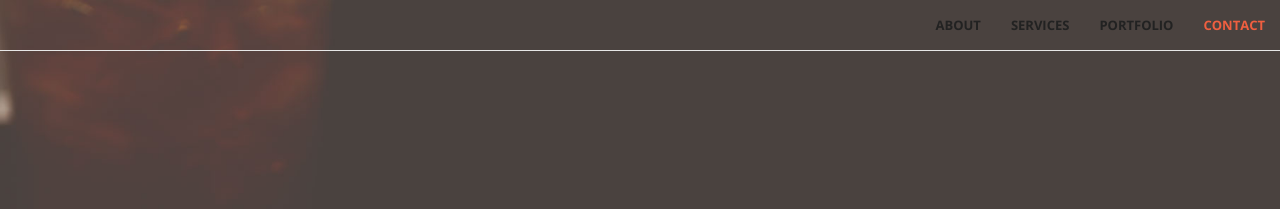
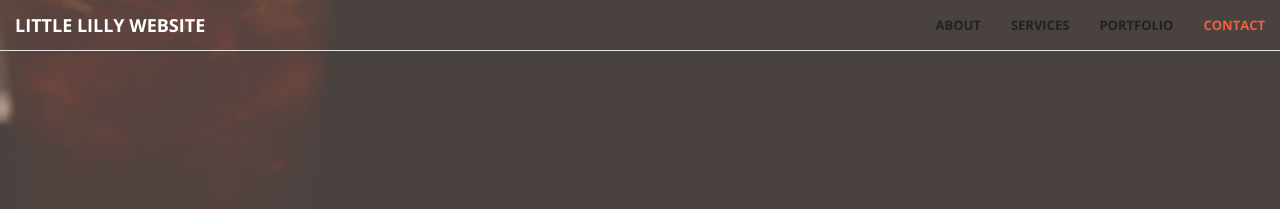
Before and after one commit to lillylabs/little-lilly-website, a Jekyll site: the page built from index.html, in a window 1280 px wide. Shown: the top 209 px of the page. Built offline with Jekyll 4.4.1, drawn with Linux system fonts in a browser that asks for light colours; part of the change alters nothing that is shown.

Commit message:
Updated Config

```diff
--- a/_config.yml
+++ b/_config.yml
@@ -1,13 +1,5 @@
-<<<<<<< HEAD
-# Welcome to Jekyll!
-#
-# This config file is meant for settings that affect your whole blog, values
-# which you are expected to set up once and rarely need to edit after that.
-# For technical reasons, this file is *NOT* reloaded automatically when you use
-# 'jekyll serve'. If you change this file, please restart the server process.
-
-# Site settings
-title: Little Lilly
+---
+title: Little Lilly Website
 timezone: UTC
 collections:
   posts:
@@ -16,11 +8,3 @@ collections:
   uploads:
     title: Uploads
     output: true
-email: magic$littlelilly.no
-description: > # this means to ignore newlines until "baseurl:"
-  Automagically send your favorite Instagram photos as a letter to your friends and family.
-baseurl: ''
-url: http://littlelilly.no
-twitter_username: lilly_labs
-github_username: lillylabs
-markdown: kramdown
```
